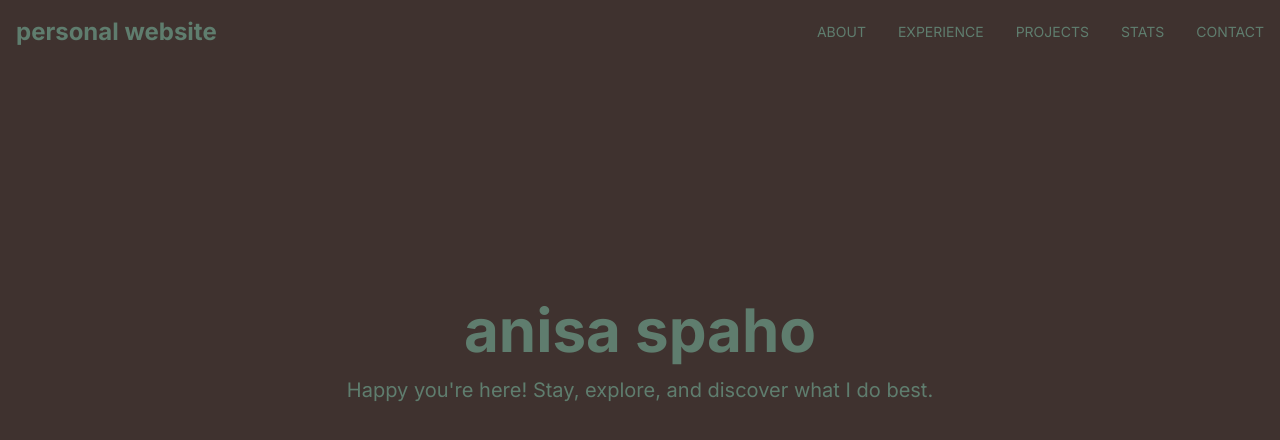
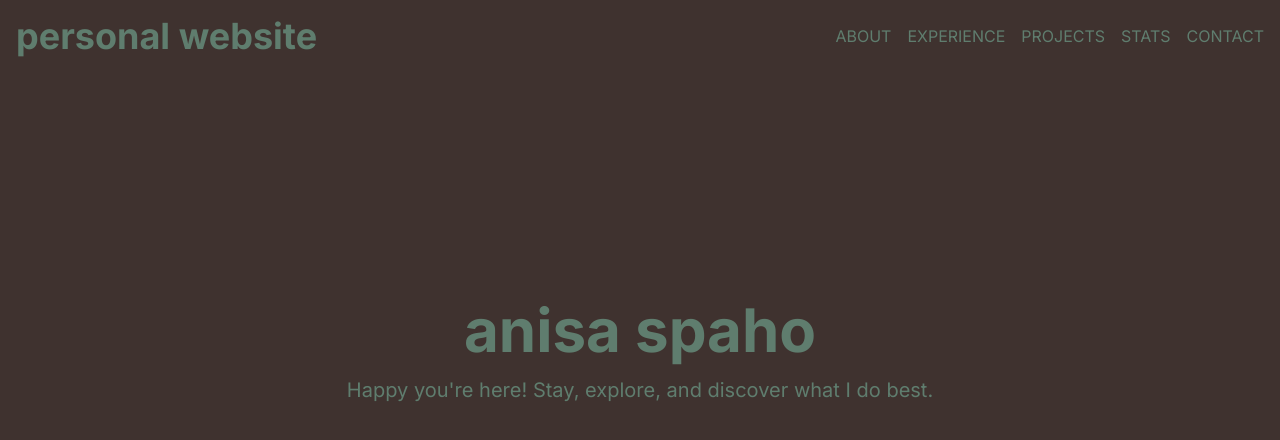
Before and after one commit to mrsinani/as_web, a Next.js app: page / in a window 1280 px wide. Shown: the top 440 px of the page. Built offline with nearby package versions, Linux system fonts and the light colour scheme.

Commit message:
fix mobile

```diff
--- a/components/Navigation.tsx
+++ b/components/Navigation.tsx
@@ -10,12 +10,12 @@ export default function Navigation() {
     const isActive = (path: string) => pathname === path;
 
     return (
-        <nav className="w-full fixed top-0 left-0 z-50 bg-[#] ">
-            <div className="z-50 container mx-auto px-4 py-4 flex flex-col sm:flex-row items-center justify-between ">
-                <Link href="/" className="z-50 text-2xl font-bold text-[#5F7D6E] mb-4 sm:mb-0">
+        <nav className="w-full fixed top-0 left-0 z-50 bg-[#]">
+            <div className="z-50 container mx-auto px-4 py-4 flex flex-col sm:flex-row items-center justify-between">
+                <Link href="/" className="z-50 text-2xl sm:text-3xl md:text-4xl font-bold text-[#5F7D6E] mb-4 sm:mb-0">
                     personal website
                 </Link>
-                <div className="z-50 flex space-x-8 max-w-full text-xs sm:text-sm">
+                <div className="z-50 flex flex-wrap space-x-4 text-xs sm:text-sm md:text-base lg:text-lg">
                     {/* Navigation links */}
                     {[
                         { href: '/about', label: 'ABOUT' },
@@ -32,6 +32,7 @@ export default function Navigation() {
                                 "z-50 text-[#5F7D6E]/100 hover:text-white transition-colors",
                                 isActive(href) && "z-50 text-white font-semibold"
                             )}
+                            style={{ fontSize: 'clamp(0.75rem, 2vw, 1rem)' }} // Adjust font size dynamically
                         >
                             {label}
                         </Link>
```
Also changed, not shown: 1 other file (tests, documents, lock files or other folders).
